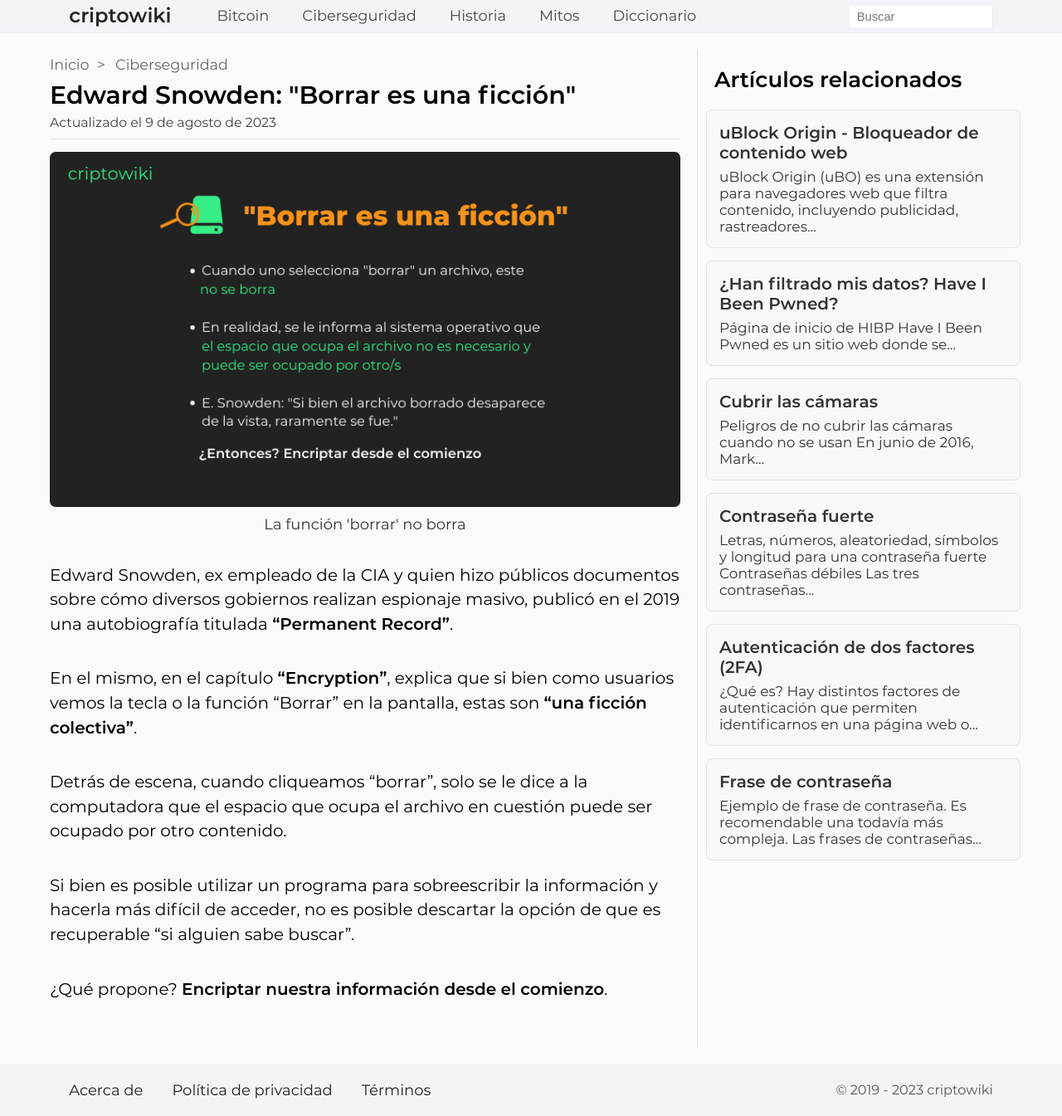
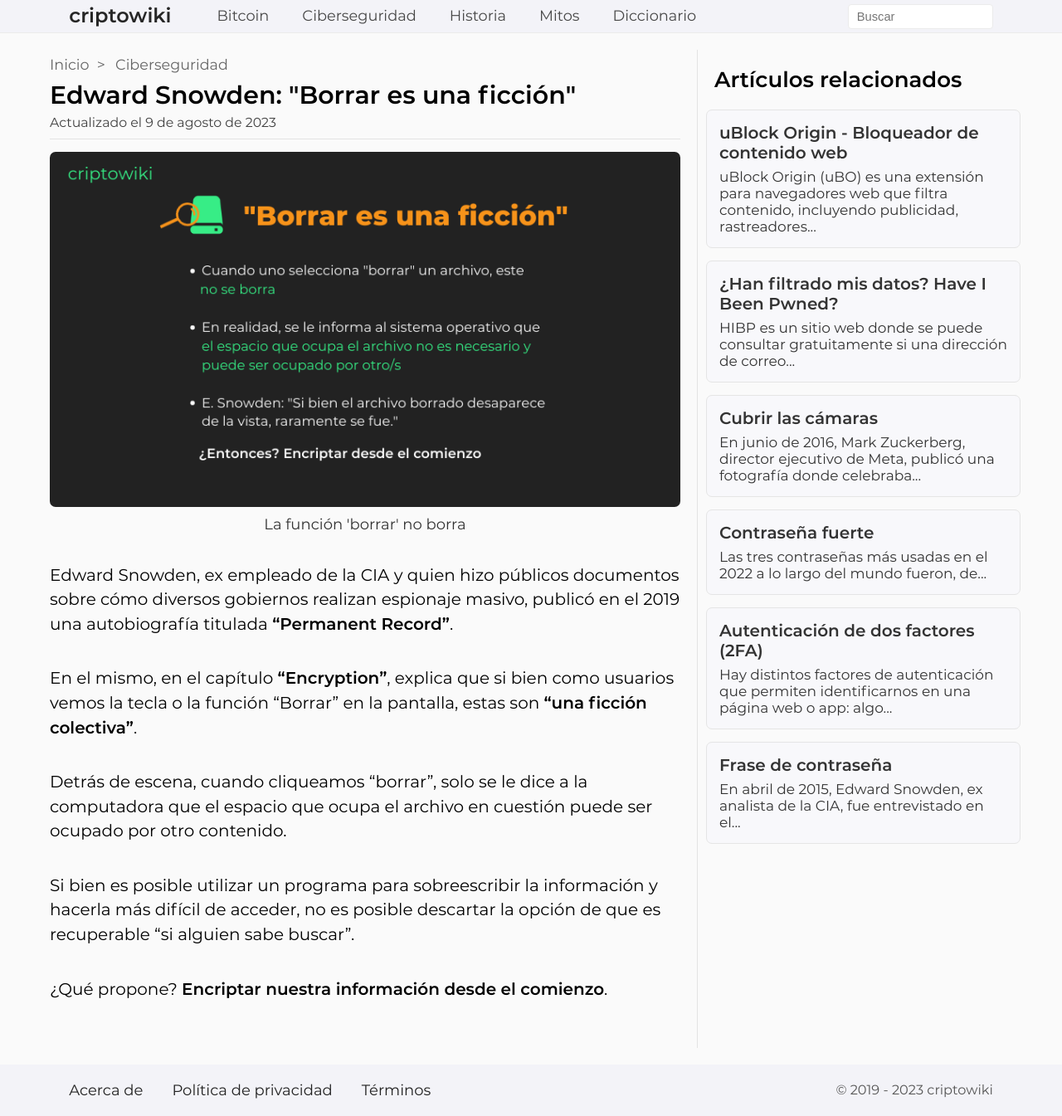
Before and after one commit to criptowiki/criptowiki, a Jekyll site: the page built from collections/_posts/cybersecurity/2021-11-02-1-delete-function-is-fiction.md, in a window 1280 px wide and 1345 px high. Shown: the whole window at 83% size. Built offline with Jekyll 4.4.1, drawn with Linux system fonts in a browser that asks for light colours.

Commit message:
define excerpts for Cybersecurity posts

```diff
--- a/collections/_posts/cybersecurity/2020-05-25-4-passphrase.md
+++ b/collections/_posts/cybersecurity/2020-05-25-4-passphrase.md
@@ -2,6 +2,7 @@
 title: Frase de contraseña
 permalink: /ciberseguridad/frase-de-contrasena
 image: cybersecurity/es/frase-de-contrasena.png
+excerpt: "En abril de 2015, Edward Snowden, ex analista de la CIA, fue entrevistado en el programa Last Week Tonight. Allí recomendó usar frases de contraseñas, ya que son más fáciles de recordar que las contraseñas pero no por eso menos seguras."
 updated: 10/08/2023
 ---
 
--- a/collections/_posts/cybersecurity/2021-01-21-2-strong-password.md
+++ b/collections/_posts/cybersecurity/2021-01-21-2-strong-password.md
@@ -2,6 +2,7 @@
 title: Contraseña fuerte
 permalink: /ciberseguridad/contrasena-fuerte
 image: cybersecurity/es/contrasena-fuerte.png
+excerpt: "Las tres contraseñas más usadas en el 2022 a lo largo del mundo fueron, de acuerdo a un informe Nord Security, 'password' ('contraseña' en inglés), '123456' y '123456789'."
 updated: 9/08/2023
 ---
 
--- a/collections/_posts/cybersecurity/2021-11-02-1-delete-function-is-fiction.md
+++ b/collections/_posts/cybersecurity/2021-11-02-1-delete-function-is-fiction.md
@@ -2,6 +2,7 @@
 title: Edward Snowden&#58; "Borrar es una ficción"
 permalink: /ciberseguridad/borrar-es-una-ficcion
 image: cybersecurity/es/borrar-es-una-ficcion.png
+excerpt: "Ex empleado de la CIA y quien hizo públicos documentos sobre cómo diversos gobiernos realizan espionaje masivo, publicó en el 2019 una autobiografía titulada 'Permanent Record'."
 updated: 9/08/2023
 ---
 
--- a/collections/_posts/cybersecurity/2021-11-04-6-cover-the-cameras.md
+++ b/collections/_posts/cybersecurity/2021-11-04-6-cover-the-cameras.md
@@ -2,6 +2,7 @@
 title: Cubrir las cámaras
 permalink: /ciberseguridad/cubrir-las-camaras
 image: cybersecurity/es/cubrir-las-camaras.png?v=2
+excerpt: "En junio de 2016, Mark Zuckerberg, director ejecutivo de Meta, publicó una fotografía donde celebraba el haber alcanzado los 500 millones de usuarios en Instagram. En la foto es posible ver que la cámara de su computadora está cubierta."
 updated: 9/08/2023
 ---
 
--- a/collections/_posts/cybersecurity/2022-04-19-have-i-been-pwned.md
+++ b/collections/_posts/cybersecurity/2022-04-19-have-i-been-pwned.md
@@ -2,6 +2,7 @@
 title: ¿Han filtrado mis datos? Have I Been Pwned?
 permalink: /ciberseguridad/have-i-been-pwned
 image: cybersecurity/es/have-i-been-pwned.png
+excerpt: "HIBP es un sitio web donde se puede consultar gratuitamente si una dirección de correo electrónico, nombre de usuario o número de teléfono se encuentra en alguna filtración pública."
 updated: 07/08/2023
 ---
 
```
Also changed, not shown: collections/_posts/cybersecurity/2020-05-25-5-2fa.md (+1 -0 lines).
